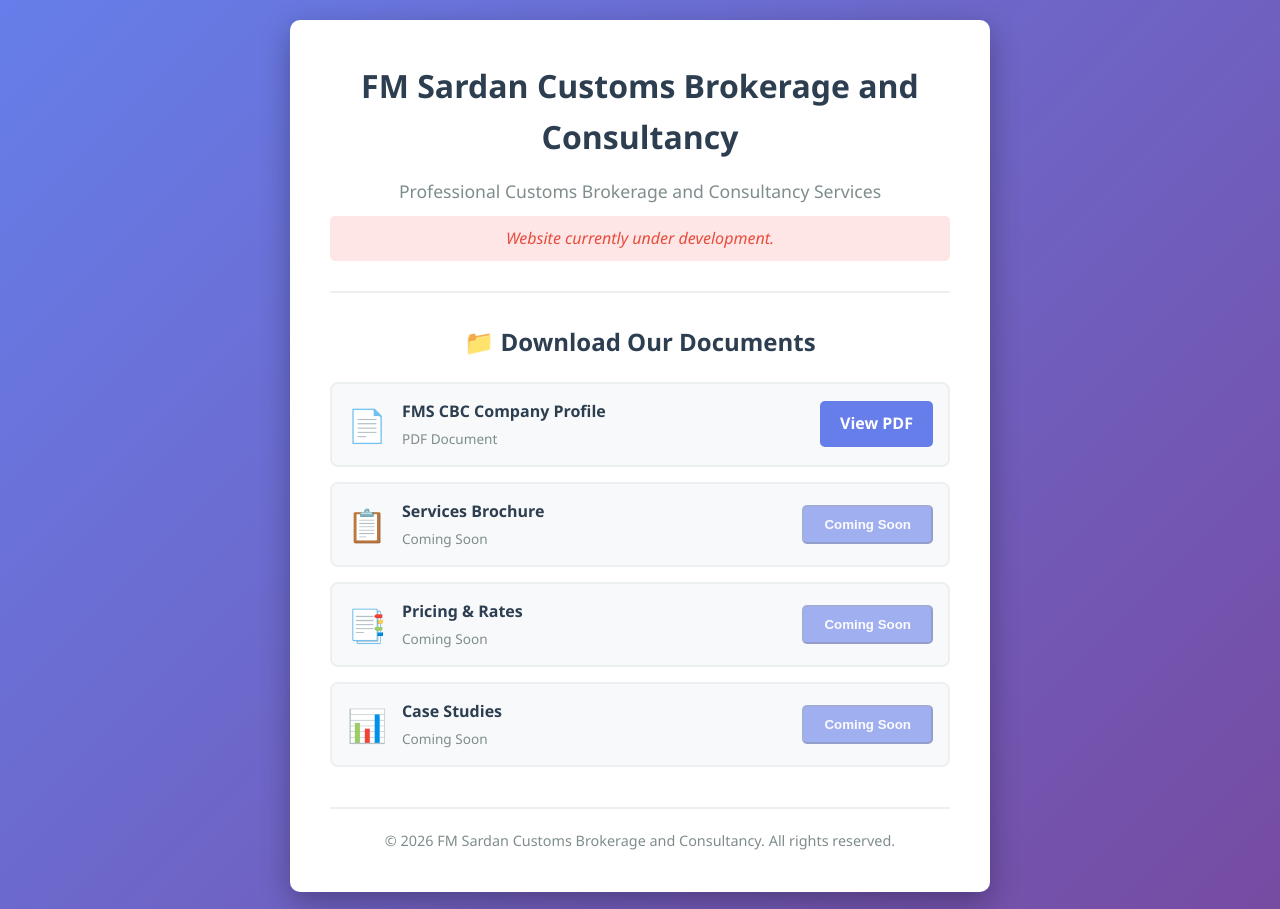
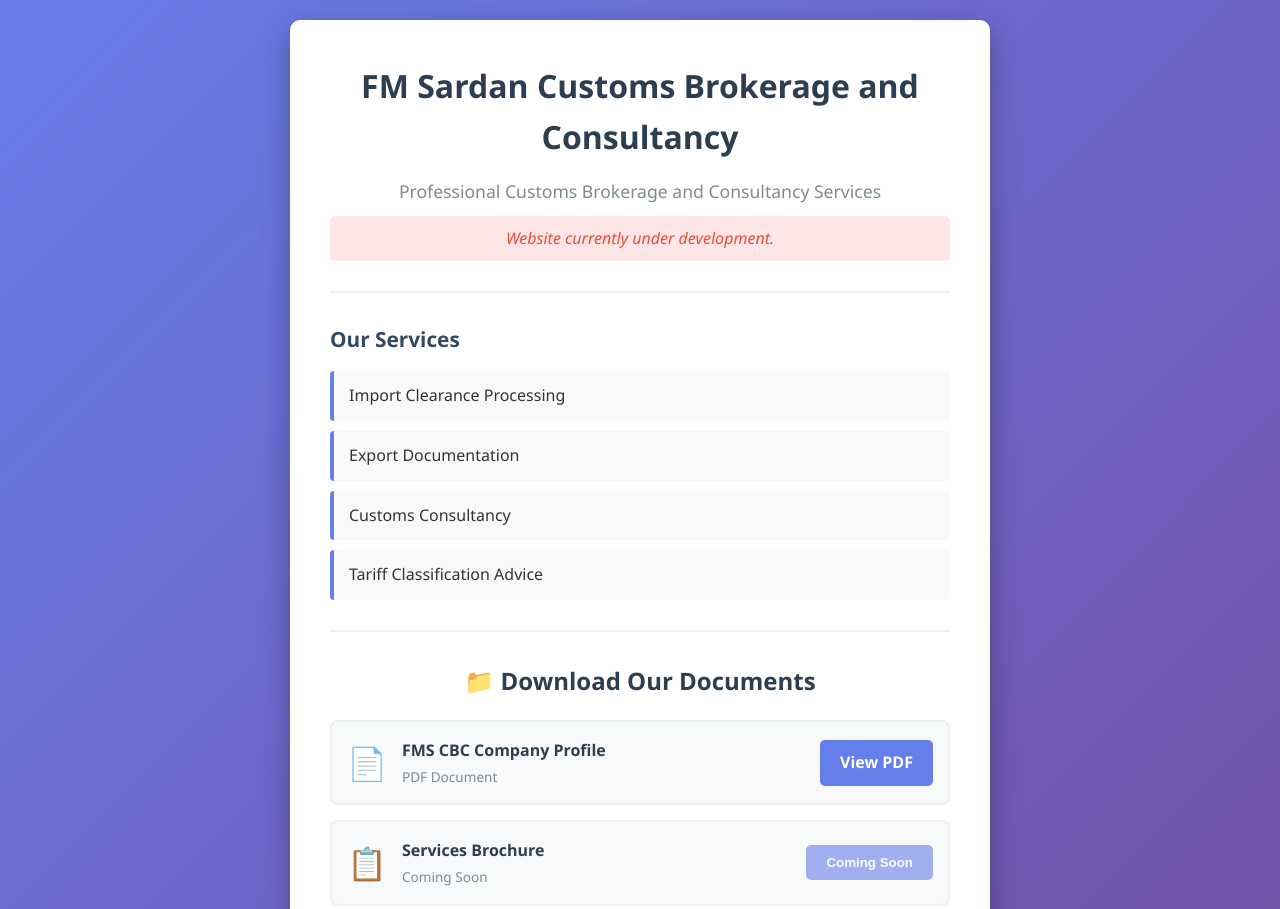
Before and after one commit to lungayken-ux/fmscbc-brokerage, a plain HTML site: page index.html in a window 1280 px wide. Shown: the top 909 px of the page. Drawn offline with Linux system fonts and the light colour scheme.

Commit message:
Add Services section with customs brokerage offerings

```diff
--- a/index.html
+++ b/index.html
@@ -39,6 +39,18 @@
             text-align: center;
         }
 
+        h2 {
+            color: #2c3e50;
+            margin: 30px 0 20px 0;
+            font-size: 1.5em;
+        }
+
+        h3 {
+            color: #34495e;
+            margin: 25px 0 15px 0;
+            font-size: 1.3em;
+        }
+
         .tagline {
             text-align: center;
             color: #7f8c8d;
@@ -60,6 +72,26 @@
             margin: 30px 0;
             border: none;
             border-top: 2px solid #ecf0f1;
+        }
+
+        .services-section ul {
+            list-style: none;
+            padding-left: 0;
+        }
+
+        .services-section li {
+            padding: 12px 15px;
+            margin: 10px 0;
+            background: #f8f9fa;
+            border-left: 4px solid #667eea;
+            border-radius: 4px;
+            transition: all 0.3s ease;
+        }
+
+        .services-section li:hover {
+            background: #f0f3ff;
+            border-left-color: #764ba2;
+            transform: translateX(5px);
         }
 
         .documents-section h2 {
@@ -121,6 +153,8 @@
             transition: background-color 0.3s ease;
             font-weight: 600;
             white-space: nowrap;
+            border: none;
+            cursor: pointer;
         }
 
         .btn:hover {
@@ -142,6 +176,18 @@
         <h1>FM Sardan Customs Brokerage and Consultancy</h1>
         <p class="tagline">Professional Customs Brokerage and Consultancy Services</p>
         <p class="status"><em>Website currently under development.</em></p>
+
+        <hr>
+
+        <div class="services-section">
+            <h3>Our Services</h3>
+            <ul>
+                <li>Import Clearance Processing</li>
+                <li>Export Documentation</li>
+                <li>Customs Consultancy</li>
+                <li>Tariff Classification Advice</li>
+            </ul>
+        </div>
 
         <hr>
 
```
